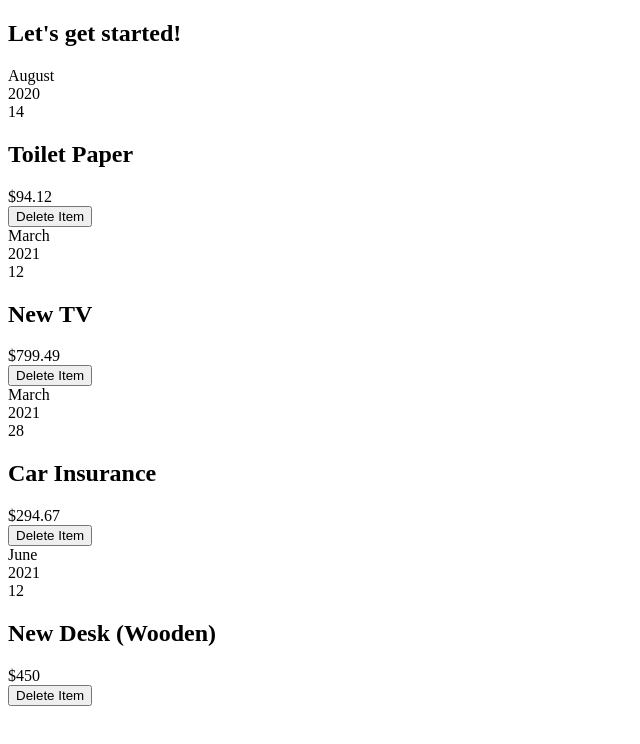
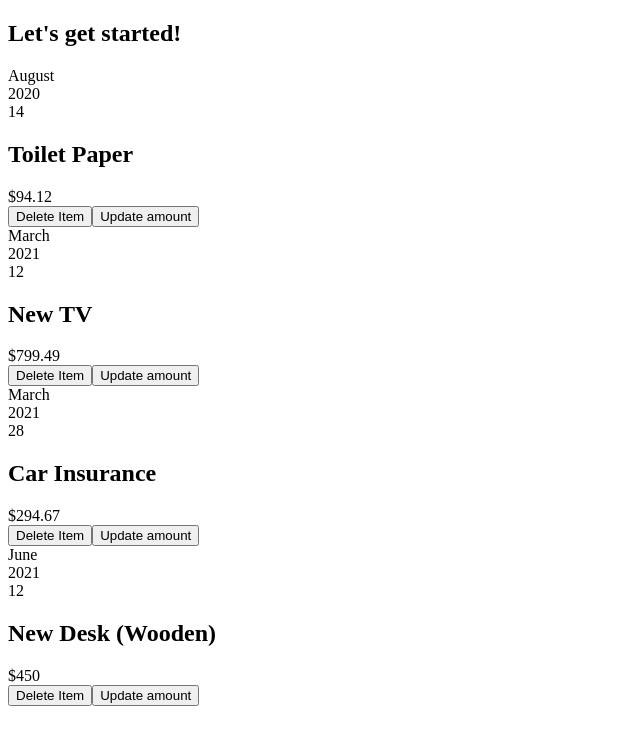
Before and after one commit to SuchiBankoti/react_expense_tracker, a React (Create React App) app: page / in a window 1280 px wide. Shown: the top 744 px of the page, without its empty margins (0-640 px from the left). Built offline with nearby package versions, Linux system fonts and the light colour scheme.

Commit message:
add updateamout button

```diff
--- a/src/ExpenseItem.js
+++ b/src/ExpenseItem.js
@@ -11,6 +11,9 @@ const ExpenseItem = (props) => {
         <div className="expense-item__price">${props.amount}</div>
       </div>
       <button onClick={() => props.deleteItem(props.title)}>Delete Item</button>
+      <button onClick={() => props.updateAmount(props.title)}>
+        Update amount
+      </button>
     </div>
   );
 };
--- a/src/Expenses.js
+++ b/src/Expenses.js
@@ -7,6 +7,11 @@ const Expenses = (props) => {
   function deleteItem(title) {
     setItem((prev) => prev.filter((e) => e.title !== title));
   }
+  function updateAmount(title) {
+    setItem((prev) =>
+      prev.map((e) => (e.title === title ? { ...e, amount: 100 } : e))
+    );
+  }
   const items = item.map((e) => (
     <ExpenseItem
       key={nanoid()}
@@ -14,6 +19,7 @@ const Expenses = (props) => {
       amount={e.amount}
       date={e.date}
       deleteItem={deleteItem}
+      updateAmount={updateAmount}
     />
   ));
   return <div className="expenses">{items}</div>;
```
